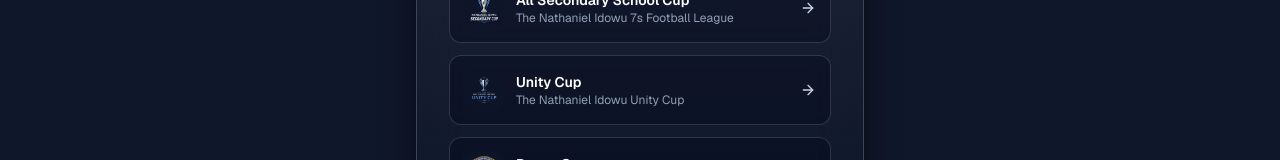
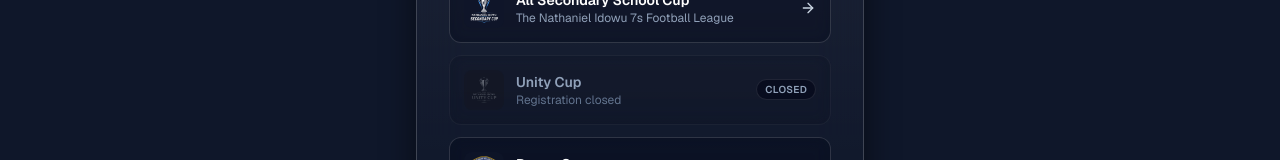
Before and after one commit to ThIncredibleOD/sport_app, a Next.js app in the folder sport-app/: page /register in a window 1280 px wide. Shown: the part 566-726 px from the top of the page. Built offline with nearby package versions, Linux system fonts and the light colour scheme.

Commit message:
Unity closed

```diff
--- a/sport-app/app/register/page.tsx
+++ b/sport-app/app/register/page.tsx
@@ -37,8 +37,7 @@
           </p>
         </div>
 
-        {/* Tournament selection. Rendered from lib/tournaments.ts so a closed
-            tournament cannot be closed here but left open somewhere else. */}
+        {/* Tournament selection */}
         <div className="mt-6 w-full space-y-3 relative z-10">
           {TOURNAMENTS.map((tournament) => (
             <TournamentOption
@@ -57,11 +56,6 @@
 
 /**
  * One row of the picker.
- *
- * A closed tournament stays visible and keeps its logo — a team arriving to
- * register needs to be told the entries are complete, not left wondering
- * whether they are on the wrong page. It renders as a plain div rather than a
- * disabled button so there is no clickable target at all.
  */
 function TournamentOption({
   tournament,
@@ -70,7 +64,11 @@
   tournament: Tournament;
   onSelect: () => void;
 }) {
-  const { name, subtitle, logo, registrationOpen } = tournament;
+  const { name, subtitle, logo, slug } = tournament;
+
+  // Force registrationOpen to false if it's the Unity Cup
+  const isUnityCup = slug === "unity-cup" || name.toLowerCase().includes("unity cup");
+  const registrationOpen = isUnityCup ? false : tournament.registrationOpen;
 
   const body = (
     <>
```
